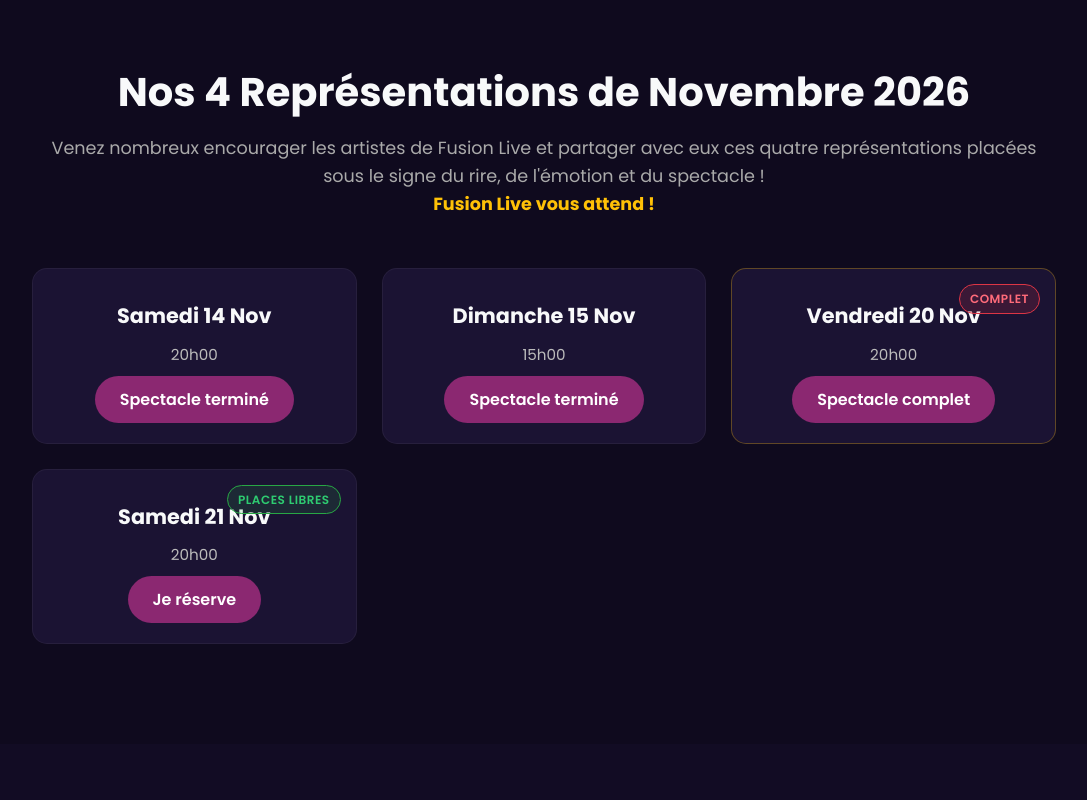
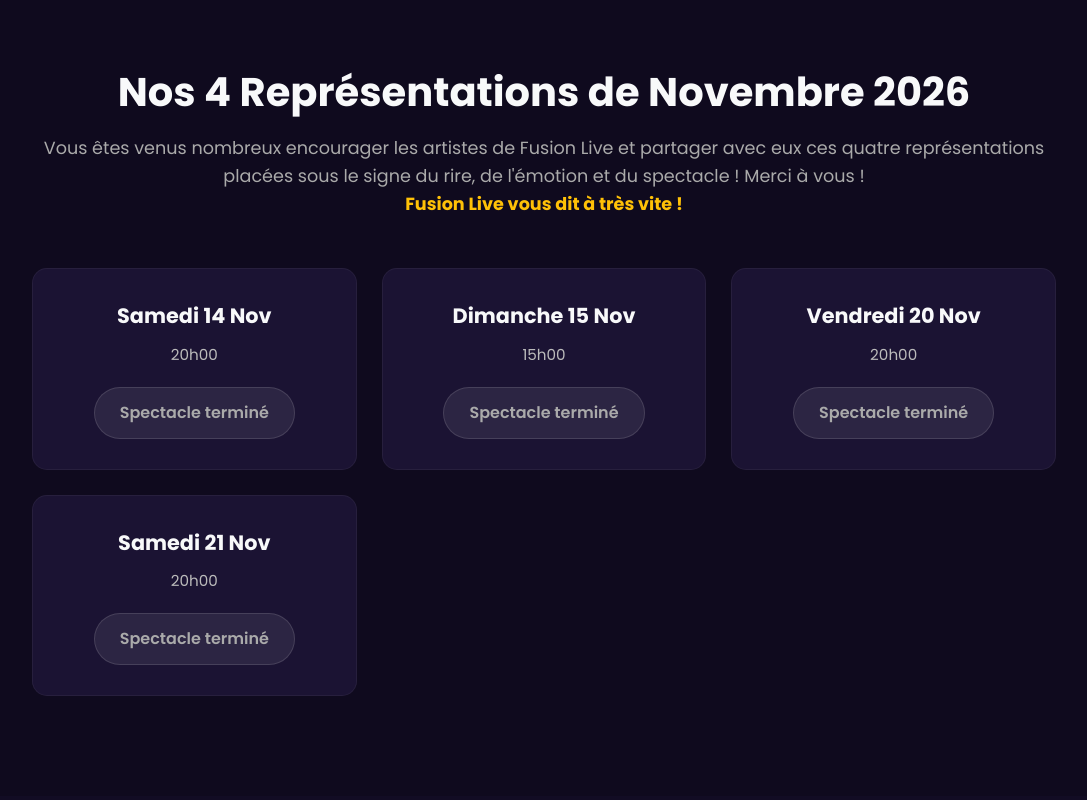
Before and after one commit to Mintaka44/fusionlive, a plain HTML site: page index.html in a window 1280 px wide. Shown: the part 840-1640 px from the top of the page, without its empty margins (96-1183 px from the left). Drawn offline with Linux system fonts and the light colour scheme.

Commit message:
Update index.html

```diff
--- a/index.html
+++ b/index.html
@@ -130,20 +130,6 @@
 
         nav a:hover {
             color: var(--primary);
-        }
-
-        .btn-reserve-header {
-            background-color: var(--primary);
-            color: white;
-            padding: 10px 20px;
-            border-radius: 30px;
-            text-decoration: none;
-            font-weight: 600;
-            transition: background 0.3s;
-        }
-
-        .btn-reserve-header:hover {
-            background-color: var(--primary-hover);
         }
 
         /* Section Hero avec Image de secours & Vidéo */
@@ -306,6 +292,18 @@
             font-size: 0.95rem;
         }
 
+        .btn-finished {
+            display: inline-block;
+            padding: 12px 25px;
+            border-radius: 30px;
+            font-weight: 600;
+            background: rgba(255, 255, 255, 0.08);
+            color: #aaa;
+            border: 1px solid rgba(255, 255, 255, 0.12);
+            cursor: default;
+            user-select: none;
+        }
+
         /* Qui sommes-nous & Carrousel */
         .about-content {
             display: flex;
@@ -416,59 +414,6 @@
             text-decoration: underline;
             color: #ffca2c;
         }
-
-		/* Badge "Dernières places" ou "Bientôt complet" */
-        .date-card {
-            position: relative; /* Nécessaire pour positionner le badge en absolu dedans */
-        }
-
-        .badge-places {
-            position: absolute;
-            top: 15px;
-            right: 15px;
-            background: rgba(255, 193, 7, 0.15);
-            border: 1px solid var(--accent);
-            color: var(--accent);
-            font-size: 0.75rem;
-            font-weight: 600;
-            padding: 4px 10px;
-            border-radius: 20px;
-            letter-spacing: 0.5px;
-            text-transform: uppercase;
-        }
-
-		/* Badge "Places libres" en vert discret */
-        .badge-places-libres {
-            position: absolute;
-            top: 15px;
-            right: 15px;
-            background: rgba(40, 167, 69, 0.15);
-            border: 1px solid #28a745;
-            color: #2ecc71;
-            font-size: 0.75rem;
-            font-weight: 600;
-            padding: 4px 10px;
-            border-radius: 20px;
-            letter-spacing: 0.5px;
-            text-transform: uppercase;
-        }
-
-		/* Badge "Complet" en rouge discret */
-        .badge-complet {
-            position: absolute;
-            top: 15px;
-            right: 15px;
-            background: rgba(220, 53, 69, 0.16);
-            border: 1px solid #dc3545;
-            color: #ff6b7a;
-            font-size: 0.75rem;
-            font-weight: 600;
-            padding: 4px 10px;
-            border-radius: 20px;
-            letter-spacing: 0.5px;
-            text-transform: uppercase;
-        }
-
     </style>
 
 	<script data-goatcounter="https://troupe-fusionlive.goatcounter.com/count" async src="//gc.zgo.at/count.js"></script>
@@ -494,7 +439,6 @@
             <a href="#about">La Troupe</a>
             <a href="#contact">Contact</a>
         </nav>
-        <a href="reservation.html?date=date1" class="btn-reserve-header">Réserver</a>
     </header>
 
     <!-- Section Hero avec Vidéo -->
@@ -505,11 +449,10 @@
         </video>
         <div class="hero-overlay"></div>
 
-        <h3>Saint-Martin-des-Noyers s'apprête à trembler ! 🎸</h3>
-        <h1>Vibrez avec la troupe Fusion Live !</h1>
-        <p>Chant, danse, musique live et bonne humeur garantie. Deux week-ends de folie pour en prendre plein les yeux et les oreilles !</p>
+        <h3>On a tous vibré à Saint-Martin-des-Noyers ! 🎸</h3>
+        <h1>Un grand merci !</h1>
+        <p>Chant, danse, musique live et bonne humeur : on espère que vous avez autant aimé ces week-ends que nous ! Un grand merci pour votre participation et à bientôt !</p>
         <div class="hero-buttons">
-            <a href="reservation.html?date=date4" class="btn btn-primary">🎟️ Réserver mes places</a>
             <a href="#about" class="btn btn-secondary">🎬 Découvrir la troupe</a>
         </div>
     </section>
@@ -517,30 +460,28 @@
     <!-- Section Dates -->
     <section id="dates">
         <h2 class="section-title">Nos 4 Représentations de Novembre 2026</h2>
-        <p class="section-subtitle">Venez nombreux encourager les artistes de Fusion Live et partager avec eux ces quatre représentations placées sous le signe du rire, de l'émotion et du spectacle ! <br/><strong style="color: var(--accent);">Fusion Live vous attend !</strong></p>
+        <p class="section-subtitle">Vous êtes venus nombreux encourager les artistes de Fusion Live et partager avec eux ces quatre représentations placées sous le signe du rire, de l'émotion et du spectacle ! Merci à vous ! <br/><strong style="color: var(--accent);">Fusion Live vous dit à très vite !</strong></p>
 
         <div class="dates-grid">
             <div class="date-card">
                 <h3>Samedi 14 Nov</h3>
                 <p>20h00</p>
-                <span href="reservation.html?date=date1" class="btn btn-primary">Spectacle terminé</span>
+                <span class="btn-finished">Spectacle terminé</span>
             </div>
             <div class="date-card">
                 <h3>Dimanche 15 Nov</h3>
                 <p>15h00</p>
-                <span href="reservation.html?date=date2" class="btn btn-primary">Spectacle terminé</span>
+                <span class="btn-finished">Spectacle terminé</span>
             </div>
-            <div class="date-card" style="border-color: rgba(255, 193, 7, 0.3);">
-                <span class="badge-complet">Complet</span>
+            <div class="date-card">
                 <h3>Vendredi 20 Nov</h3>
                 <p>20h00</p>
-				<span href="reservation.html?date=date2" class="btn btn-primary">Spectacle complet</span>
+                <span class="btn-finished">Spectacle terminé</span>
             </div>
-            <div class="date-card" style="position: relative;">
-                <span class="badge-places-libres">Places libres</span>
+            <div class="date-card">
                 <h3>Samedi 21 Nov</h3>
                 <p>20h00</p>
-                <a href="reservation.html?date=date4" class="btn btn-primary">Je réserve</a>
+                <span class="btn-finished">Spectacle terminé</span>
             </div>
         </div>
     </section>
@@ -638,8 +579,5 @@
         setTimeout(revealPage, 4000);
     </script>
 
-
-
-
 </body>
 </html>
```
